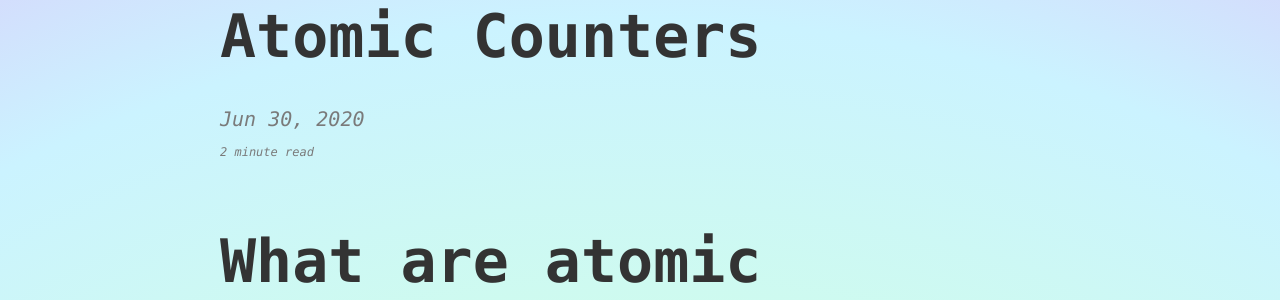
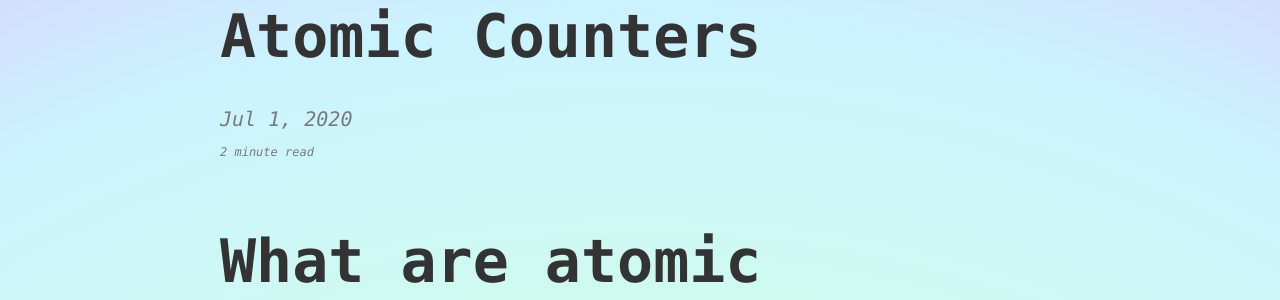
Before and after one commit to renaynay/TWIL, a Jekyll site: the page built from _posts/2020-07-01-atomic-counters.md, in a window 1280 px wide and 900 px high. Shown: the part 168-468 px from the top of the window. Built offline with Jekyll 4.4.1, drawn with Linux system fonts in a browser that asks for light colours.

Commit message:
changed name

```diff
--- a/_posts/2020-06-30-atomic-counters.md
+++ b/_posts/2020-07-01-atomic-counters.md
@@ -1,7 +1,7 @@
 ---
 layout:        post
 title:         Atomic Counters
-date:          2020-06-30 17:00:00
+date:          2020-07-01 17:00:00
 summary:       What are Atomic Counters?
 categories:    blog
 tags:          golang goroutines threads
```
